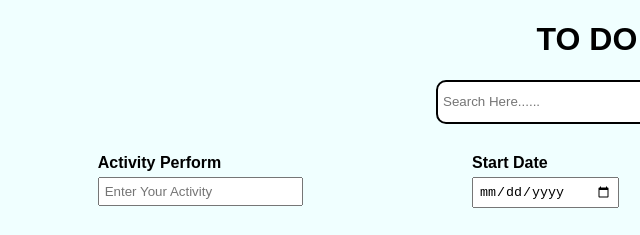
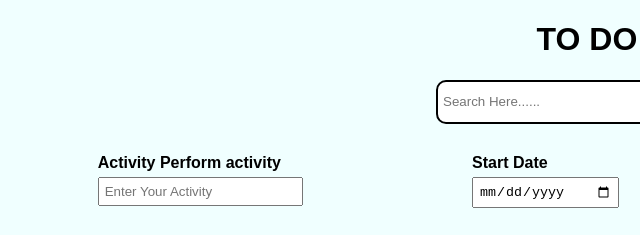
Before and after one commit to Rohandesai664/todo_list, a plain HTML site: page index.html in a window 1280 px wide. Shown: the top 235 px of the page, 14-654 px from the left. Drawn offline with Linux system fonts and the light colour scheme.

Commit message:
change in index file

```diff
--- a/index.html
+++ b/index.html
@@ -19,7 +19,7 @@
         <div class="cont-items">
 
             <div class="details" >
-                <label for="activity_id">Activity Perform</label>
+                <label for="activity_id">Activity Perform activity</label>
                 <input type="text" id="activity_id" required placeholder="Enter Your Activity"/>
                 <p id="error_activity"></p>
             </div>
```
